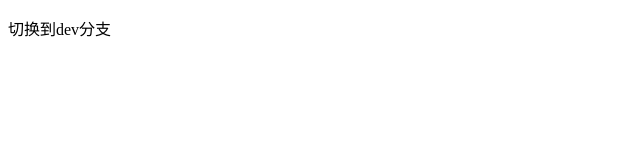
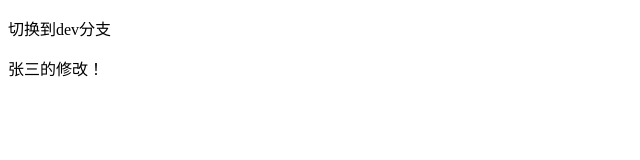
Before and after one commit to huririri/18-6-2, a plain HTML site: page index.html in a window 1280 px wide. Shown: the whole page, without its empty margins (0-640 px from the left). Drawn offline with Linux system fonts and the light colour scheme.

Commit message:
from zhang3

```diff
--- a/index.html
+++ b/index.html
@@ -8,5 +8,6 @@
 </head>
 <body>
     <p>切换到dev分支</p>
+    <p>张三的修改！</p>
 </body>
 </html>
```
